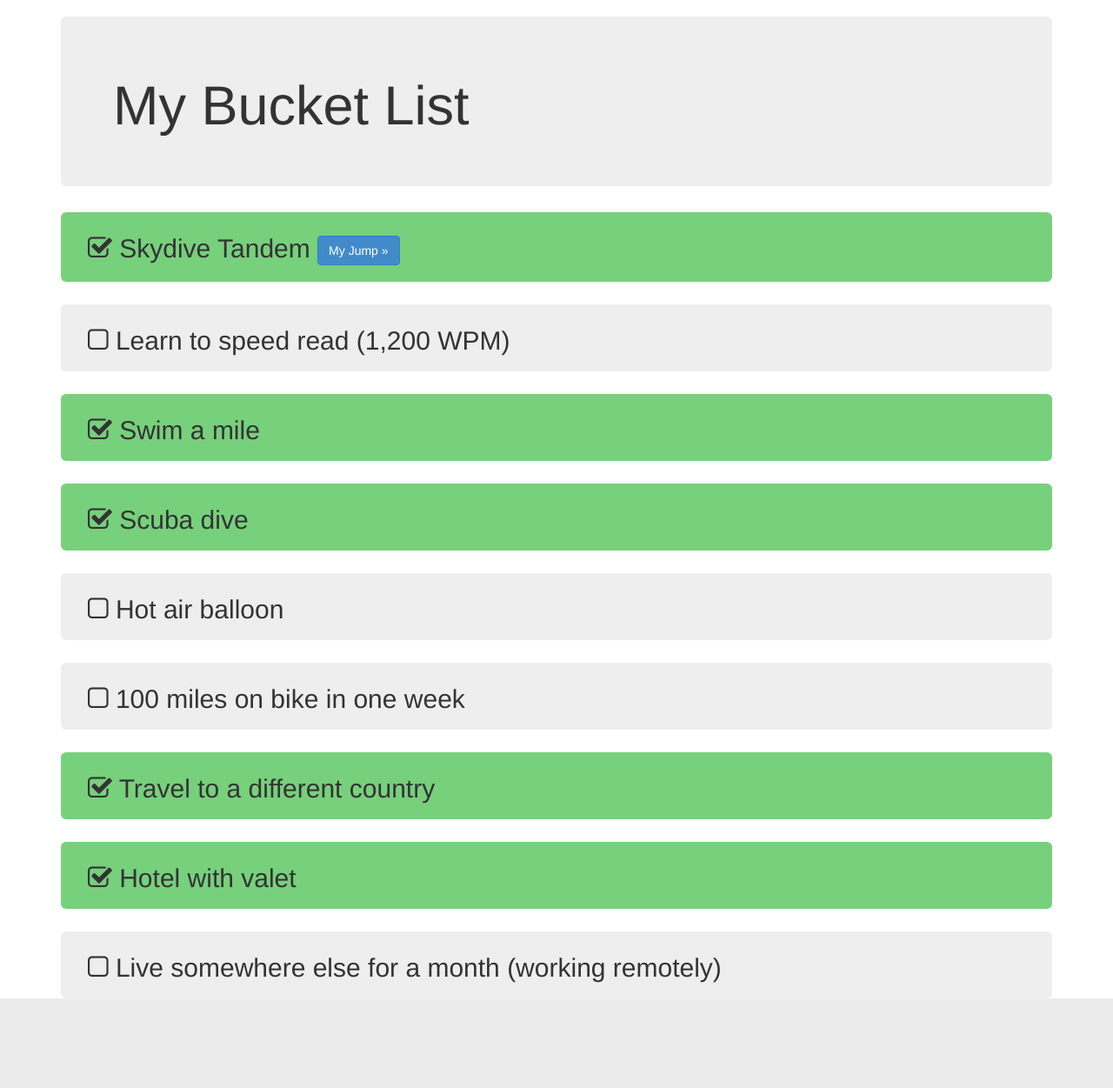
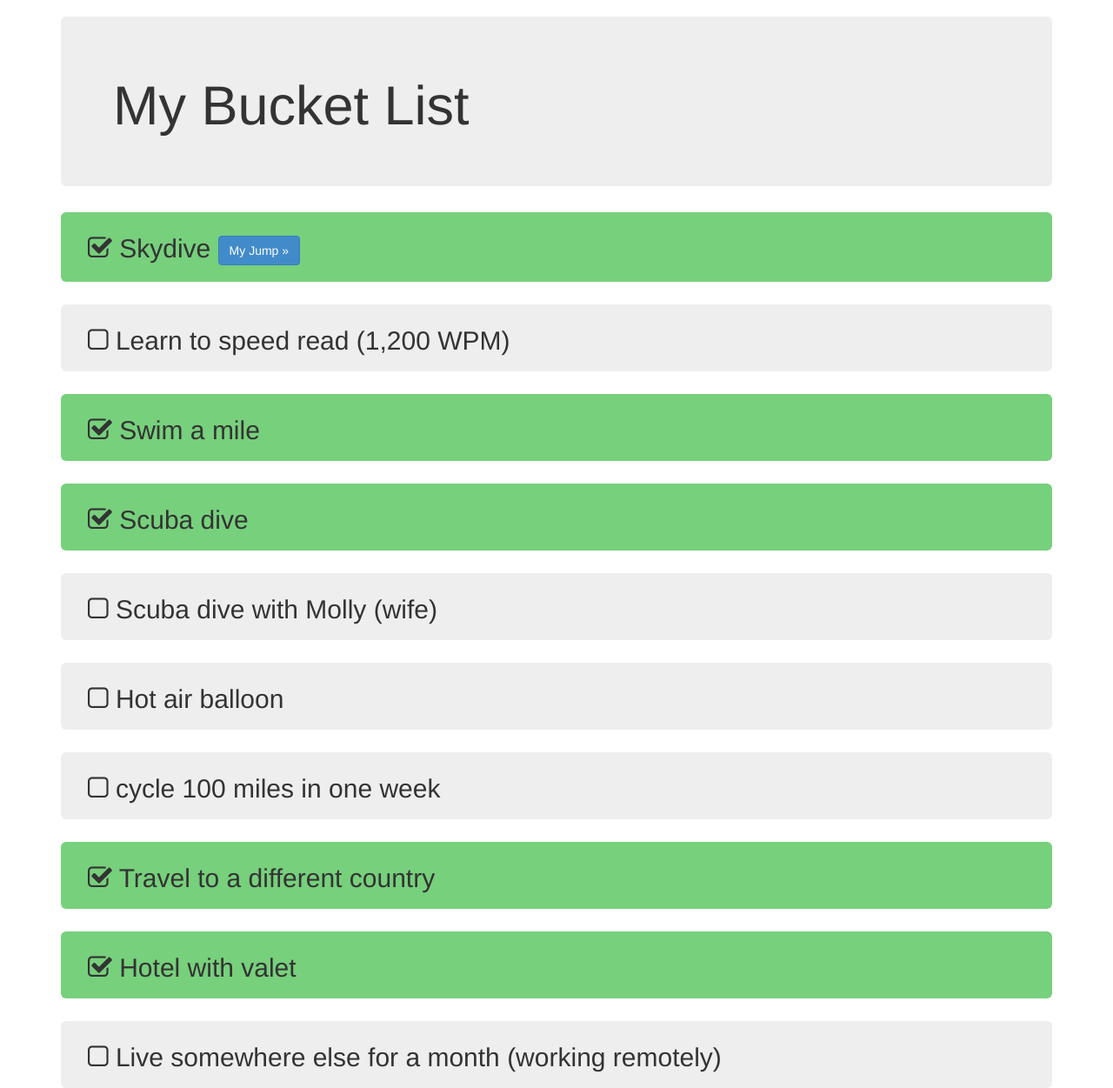
Before and after one commit to chancesmith/chancesmith-site, a PHP site: page /bucketlist.php in a window 1280 px wide. Shown: the part 51-1302 px from the top of the page at 87% size. Before the commit the page ends 1199 px from the top, so only its background shows below. Run offline with PHP 8.4, Linux system fonts and the light colour scheme; some libraries are stand-ins or nearby versions.

Commit message:
update bucklist - scuba with molly

```diff
--- a/bucketlist.php
+++ b/bucketlist.php
@@ -32,7 +32,7 @@
             </div>
 
             <div class="jumbotron pms bucketListDone">
-                <h2><i class="fa fa-check-square-o"></i> Skydive Tandem <a class="btn btn-md btn-primary" href="http://blog.chancesmith.org/skydive-2014/" role="button">My Jump &raquo;</a></h2>
+                <h2><i class="fa fa-check-square-o"></i> Skydive <a class="btn btn-md btn-primary" href="http://blog.chancesmith.org/skydive-2014/" role="button">My Jump &raquo;</a></h2>
             </div>
             <div class="jumbotron pms">
                 <h2><i class="fa fa-square-o"></i> Learn to speed read (1,200 WPM)</h2>
@@ -44,10 +44,13 @@
                 <h2><i class="fa fa-check-square-o"></i> Scuba dive</h2>
             </div>
             <div class="jumbotron pms">
+                <h2><i class="fa fa-square-o"></i> Scuba dive with Molly (wife)</h2>
+            </div>
+            <div class="jumbotron pms">
                 <h2><i class="fa fa-square-o"></i> Hot air balloon</h2>
             </div>
             <div class="jumbotron pms">
-                <h2><i class="fa fa-square-o"></i> 100 miles on bike in one week</h2>
+                <h2><i class="fa fa-square-o"></i> cycle 100 miles in one week</h2>
             </div>
             <div class="jumbotron pms bucketListDone">
                 <h2><i class="fa fa-check-square-o"></i> Travel to a different country</h2>
```
